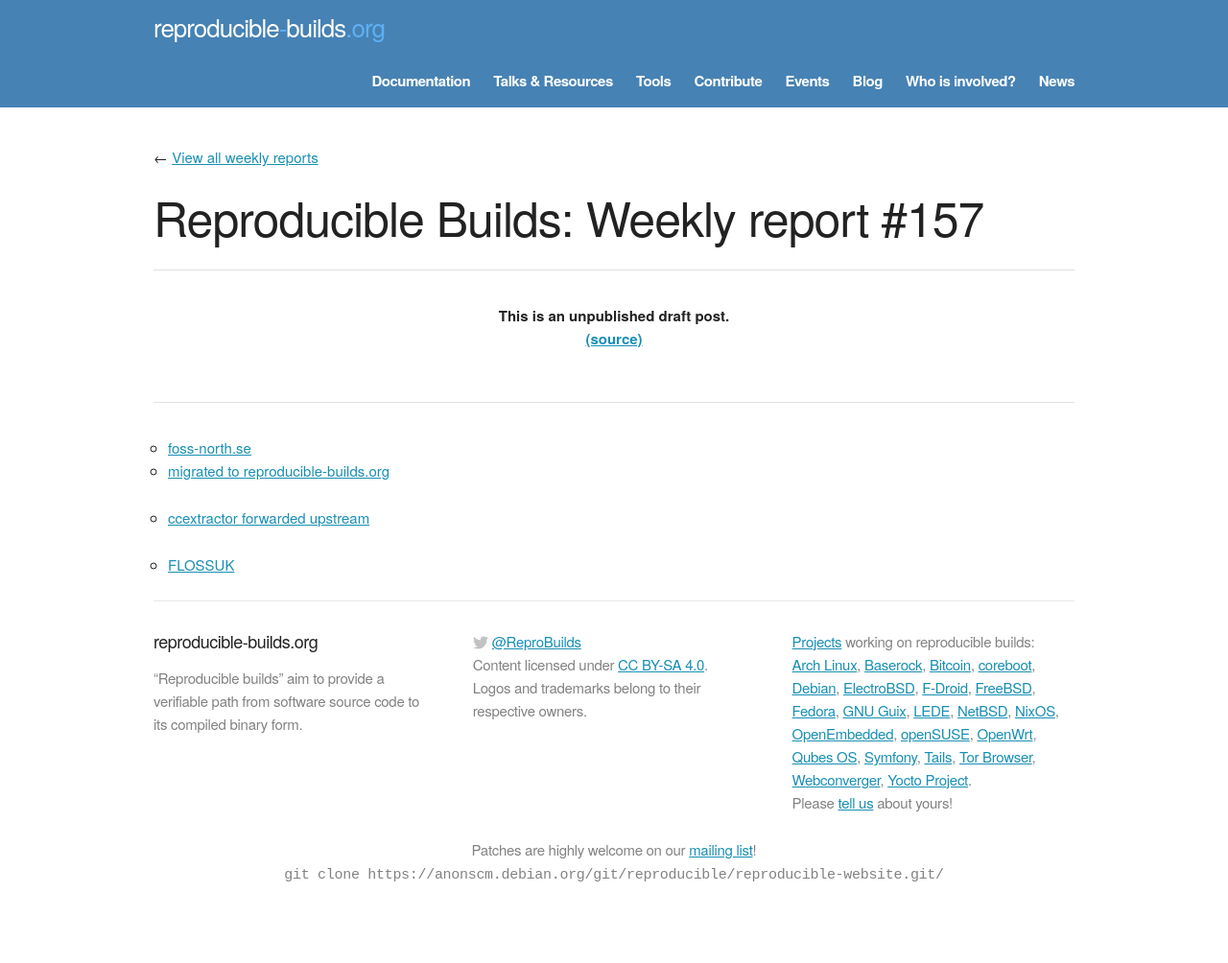
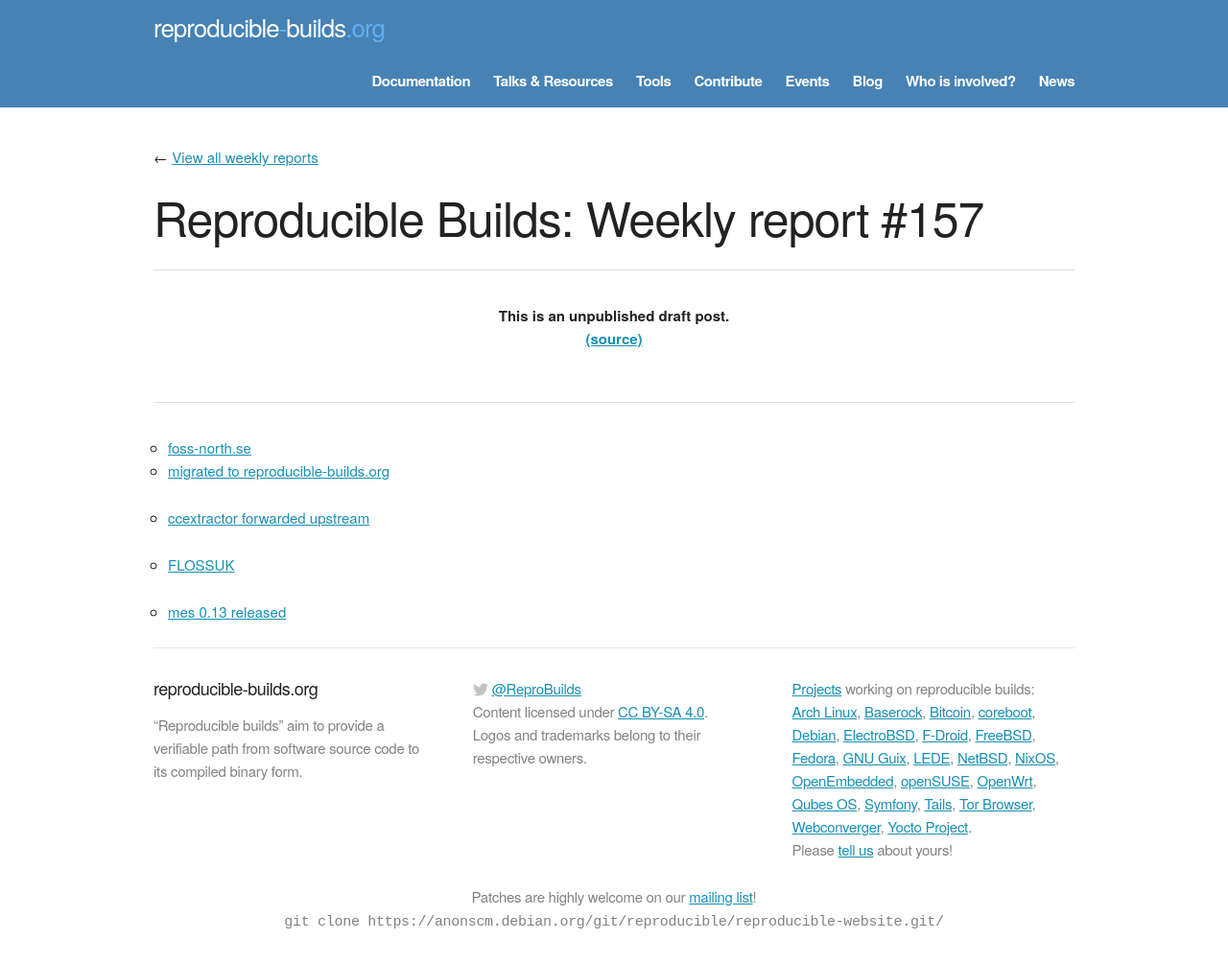
Before and after one commit to prototypefund/reproducible-website, a Jekyll site: the page built from _blog/posts/157.md, in a window 1280 px wide. Shown: the whole page at 96% size. Built offline with Jekyll 4.4.1, drawn with Linux system fonts in a browser that asks for light colours; some web fonts are replaced; before the commit the page ends 955 px from its top, so only the background shows below that.

Commit message:
158 += mes 0.13 released <https://lists.reproducible-builds.org/pipermail/rb-general/2018-April/000900.html>

```diff
--- a/_blog/posts/157.md
+++ b/_blog/posts/157.md
@@ -9,3 +9,5 @@
 * [ccextractor forwarded upstream](https://github.com/CCExtractor/ccextractor/pull/976)
 
 * [FLOSSUK](https://www.flossuk.org/membership/spring-conference-2018/spring-2018-talks/)
+
+* [mes 0.13 released](https://lists.reproducible-builds.org/pipermail/rb-general/2018-April/000900.html)
```
